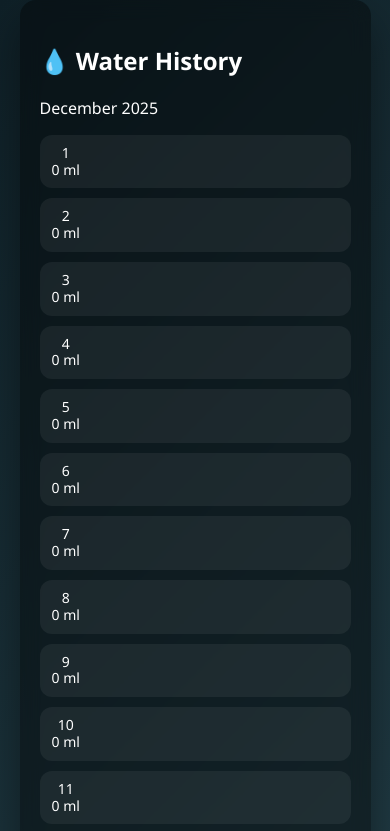
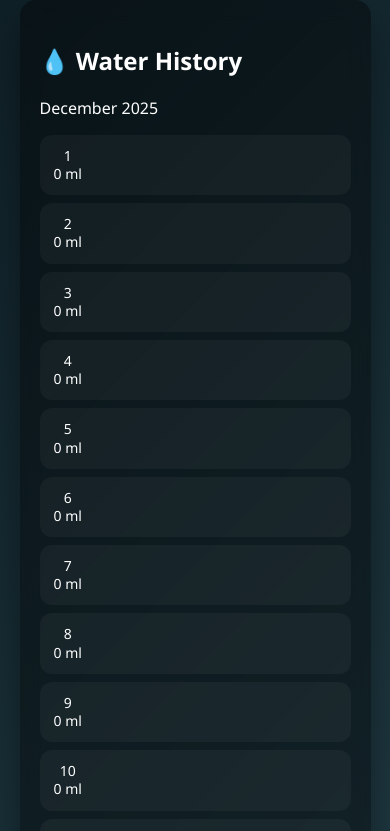
Before and after one commit to lucifervj5/pushup-streak, a plain HTML site: page index.html in a window 390 px wide. Both pictures are taken after a click on the button "Water History 📅". Shown: the top 831 px of the page. Drawn offline with Linux system fonts and the light colour scheme.

Commit message:
Update style.css

```diff
--- a/style.css
+++ b/style.css
@@ -176,21 +176,28 @@ button:active {
   }
 }
 /* ===== MOBILE FALLBACK: LIST VIEW ===== */
+/* ===== CLEAN MOBILE HISTORY VIEW ===== */
 @media (max-width: 480px) {
   #calendar {
-    display: flex !important;
-    flex-direction: column !important;
-    gap: 10px !important;
+    display: flex;
+    flex-direction: column;
+    gap: 8px;
+    margin-top: 10px;
   }
 
   .day-cell {
-    display: flex !important;
-    flex-direction: row !important;
-    justify-content: space-between !important;
-    align-items: center !important;
-    min-height: auto !important;
-    padding: 10px 12px !important;
-    font-size: 14px !important;
-    border-radius: 12px !important;
+    background: rgba(255, 255, 255, 0.04);
+    border-radius: 12px;
+    padding: 12px 14px;
+    display: flex;
+    flex-direction: row;
+    justify-content: space-between;
+    align-items: center;
+    font-size: 14px;
+    line-height: 1.3;
+  }
+
+  .day-cell span {
+    opacity: 0.85;
   }
 }
```
